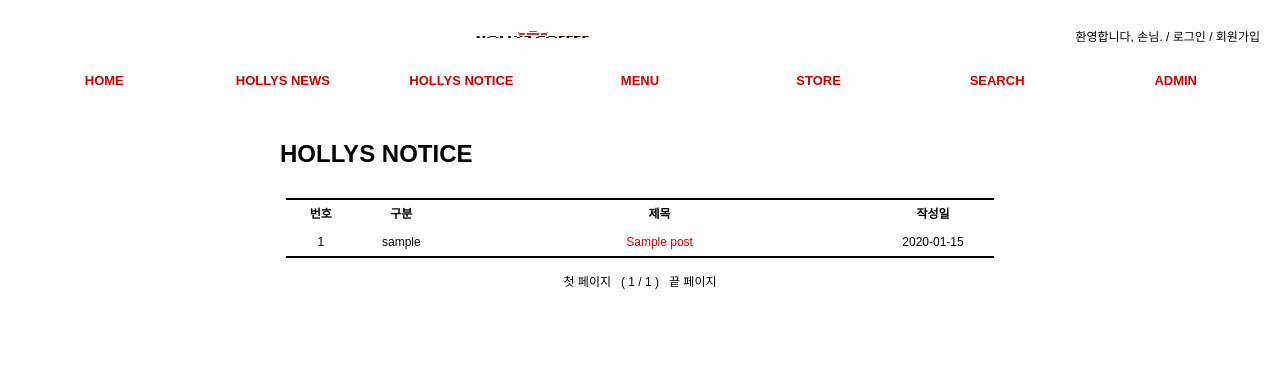
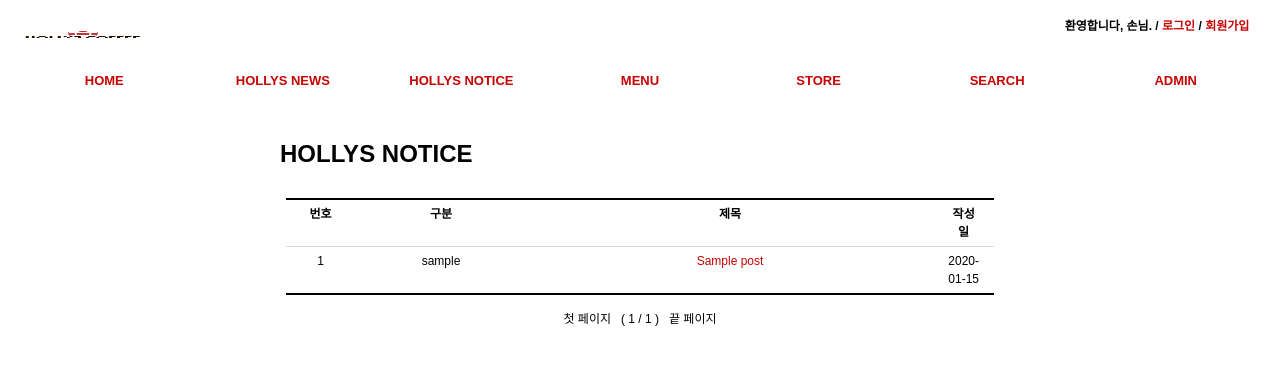
Before and after one commit to completeteam/my-first-bookmark, a Django app: template blog/templates/blog/post_all.html in a window 1280 px wide. Shown: the top 365 px of the page. Run offline with Django 3.2, Linux system fonts and the light colour scheme; the template is opened without the code that fills it: most values are stand-ins (such as "Sample title", 1, 10 or a date in 2020).

Commit message:
Changed ...

```diff
--- a/blog/templates/blog/post_all.html
+++ b/blog/templates/blog/post_all.html
@@ -6,11 +6,11 @@
     <div id="content">
         <h1 class="blog_notice">HOLLYS NOTICE</h1>
         <table id="blog_tbl" >
-              <tr>
-                  <th>번호</th>
-                  <th>구분</th>
+              <tr id="post_tr">
+                  <th width="10%">번호</th>
+                  <th width="25%">구분</th>
                   <th class="blog_title">제목</th>
-                  <th>작성일</th>
+                  <th width="20%">작성일</th>
               </tr>
               {% for post in posts %}
               <tr>
--- a/bookmark/templates/bookmark/bookmark_list.html
+++ b/bookmark/templates/bookmark/bookmark_list.html
@@ -6,7 +6,7 @@
   <div id="content"> <!--base.css 내부의 div#contents 스타일 적용-->
       <h1 class="blog_notice">HOLLYS NEWS</h1>
       <table id="blog_tbl" >
-          <tr>
+          <tr id="post_tr">
               <th>번호</th>
               <th>제목</th>
           </tr>
--- a/static/css/base.css
+++ b/static/css/base.css
@@ -53,7 +53,6 @@
   color:#EFF2FB;
   font-weight: bold;
   font-size: 16px;
-  text-align: center;
 }
 
 .welcome {
--- a/static/css/home.css
+++ b/static/css/home.css
@@ -24,7 +24,7 @@
 /* 3. 배너 초기 위치 설정 */
 section ul.banner_mask{
      position: absolute;
-     width: 2000px;
+     width: 1248px;
      height: 366px;
      /* 4. 배너 숨기기 */
      overflow: hidden;
@@ -86,5 +86,5 @@
 }
 @-webkit-keyframes myfirst {
     0%   {left:0px;}
-    100% {left:-2000px;}
+    100% {left:-1248px;}
 }
--- a/static/css/tabular.css
+++ b/static/css/tabular.css
@@ -92,7 +92,9 @@
 .archive_tr{
     border-bottom: 1px solid #d8d8d8;
 }
-
+#post_tr{
+    border-bottom: 1px solid #d8d8d8;
+}
 
 /*      post_search      */
 #search_table{
--- a/templates/base.html
+++ b/templates/base.html
@@ -15,17 +15,17 @@
 <div id="header">                   <!--헤더 영역-->
   <h2 class="maintitle"><a href="{% url 'home' %}"><img src="{% static 'img/logo.png' %}" width="12%" height="15%"></a></h2>
   {% if user.is_active %} <!-- 로그인되면 user.is_active() 함수가 참을 반환-->
-        <h4 class="welcome">환영합니다,
+        <span><h4>환영합니다,
             <!-- firstof 태그는 뒤에 나오는 인자들 중에서 False 아닌 첫 인자를 선택함 -->
             <strong>{% firstof user.get_short_name user.get_username %}</strong>님. /
             <a href="{% url 'password_change' %}">비밀번호 변경</a> /
             <a href="{% url 'logout' %}">로그아웃</a>
-        </h4>
+        </h4></span>
     {% else %}
-        <h4 class="welcome">환영합니다, 손님. /
+        <span><h4>환영합니다, 손님. /
             <a href="{% url 'login' %}">로그인</a> /
             <a href="{% url 'register' %}">회원가입</a>
-        </h4>
+        </h4></span>
     {% endif %}
 </div>
 
```
Also changed, not shown: 1 other file.
